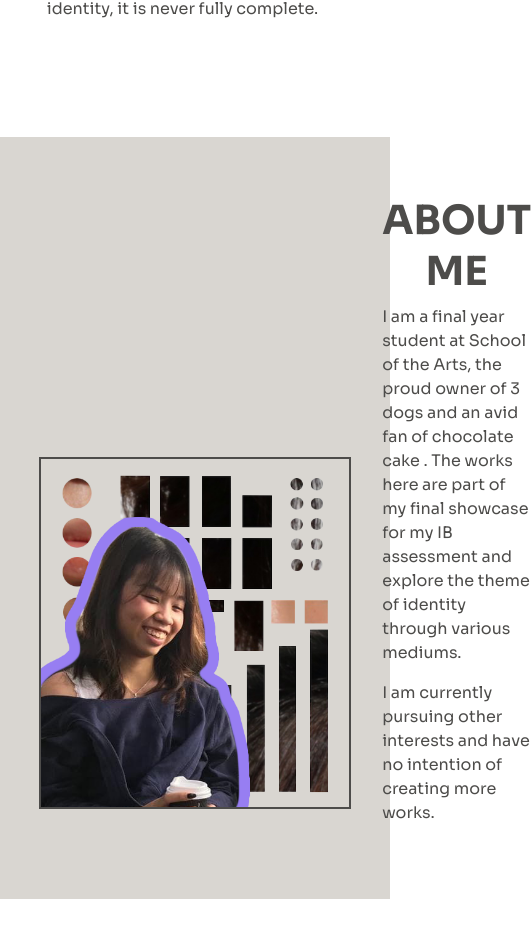
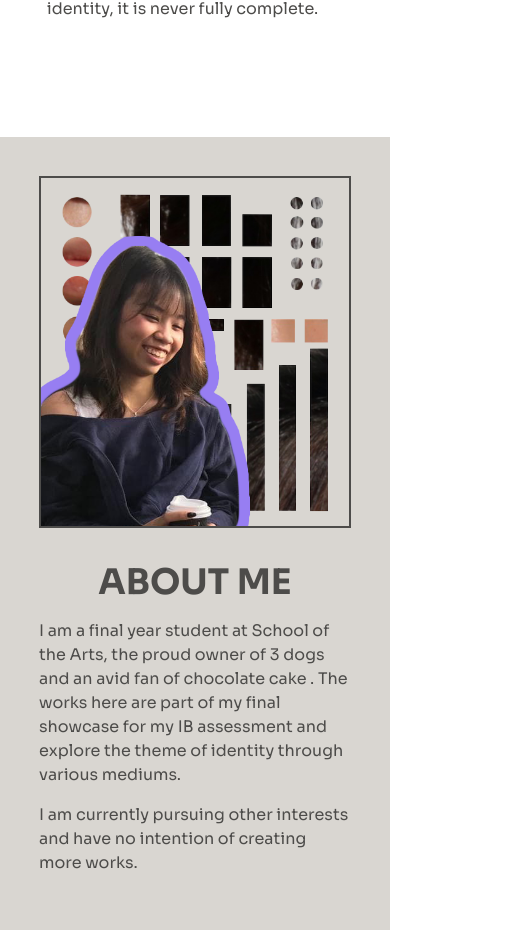
Before and after one commit to not-a-scam/joelle, a React (Create React App) app: page / in a window 390 px wide. Shown: the part 6956-7886 px from the top of the page, 531 px wide, since content can reach past the window. Before the commit the page ends 7855 px from the top, so only its background shows below. Built offline with nearby package versions, Linux system fonts and the light colour scheme.

Commit message:
fix about me section responsiveness bug

```diff
--- a/scss/_components.scss
+++ b/scss/_components.scss
@@ -187,7 +187,7 @@
 
 #aboutme {
     background-color: $lightgrey;
-    padding: 15% 10%;
+    padding: 10%;
 
     img {
         justify-self: center;
--- a/src/components/AboutMe.jsx
+++ b/src/components/AboutMe.jsx
@@ -2,12 +2,12 @@ import React, { useState } from 'react';
 import aboutMeImg from '../images/aboutme.png';
 
 function AboutMe() {
-    const [isMobile, setMQL] = useState( window.innerWidth > 550 ? true: false);
+    const [isMobile, setMQL] = useState( window.innerWidth < 550 ? true: false);
 
-    window.onresize = () => {
+    window.addEventListener('resize', () => {
         const mql = window.matchMedia('(max-width: 550px)');
         setMQL(mql.matches);
-    }
+    });
 
     return (
         <section id="aboutme">
--- a/src/css/styles.css
+++ b/src/css/styles.css
@@ -184,7 +184,7 @@ p {
 
 #aboutme {
   background-color: #d9d6d1;
-  padding: 15% 10%;
+  padding: 10%;
 }
 #aboutme img {
   justify-self: center;
```
